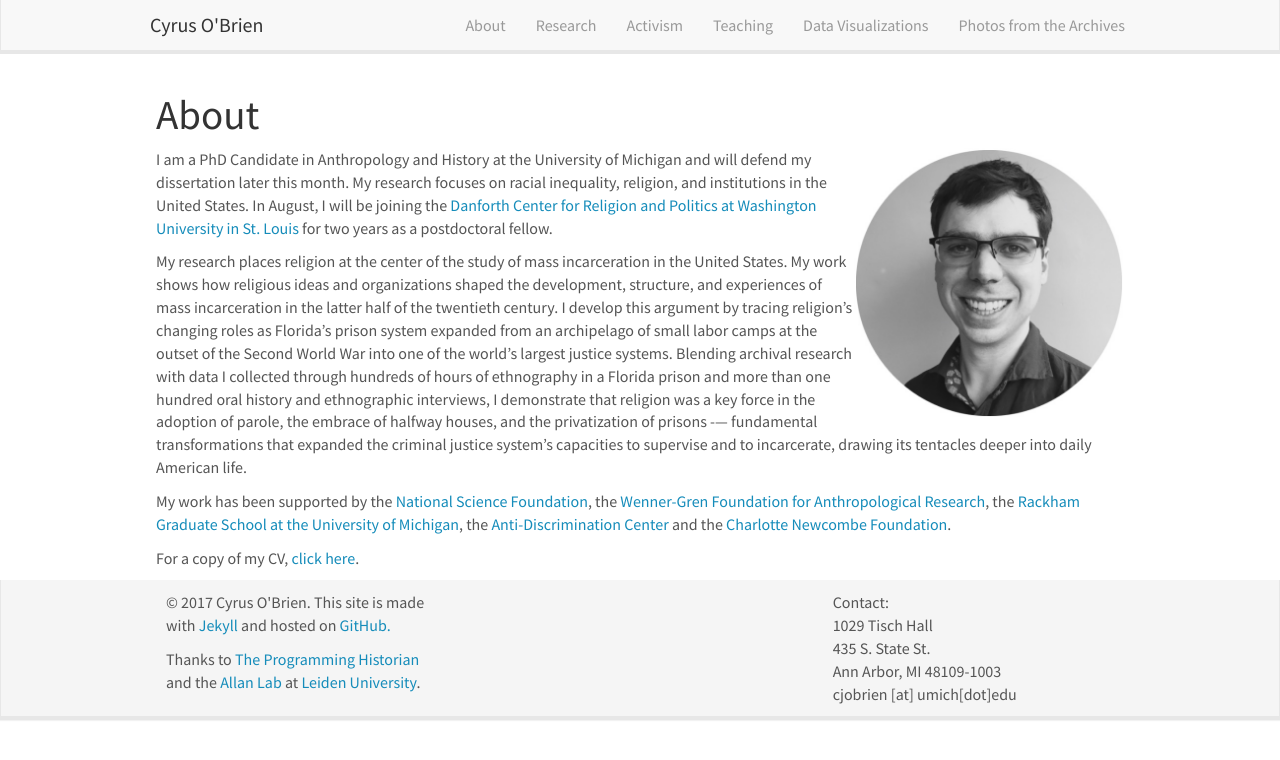
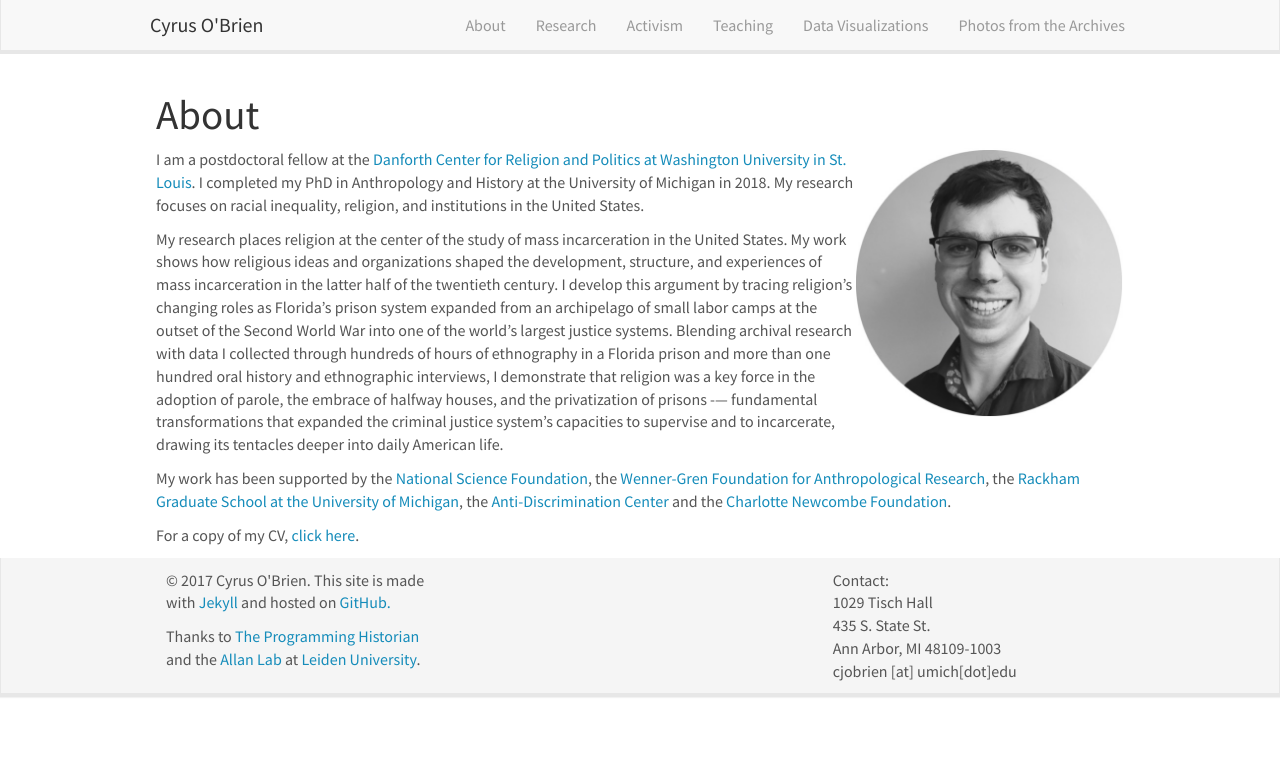
Before and after one commit to cyrusobrien/cyrusobrien, a Jekyll site: the page built from _pages/home.md, in a window 1280 px wide. Shown: the top 760 px of the page. Built offline with Jekyll 4.4.1, drawn with Linux system fonts in a browser that asks for light colours; nearby versions of some CDN libraries.

Commit message:
update affiliation

```diff
--- a/_pages/home.md
+++ b/_pages/home.md
@@ -9,7 +9,7 @@ permalink: /
 # About
 ![]({{ site.url }}{{ site.baseurl }}/images/webportrait.jpg){: style="width: 270px; float: right; border: 10px;"}
 
-I am a PhD Candidate in Anthropology and History at the University of Michigan and will defend my dissertation later this month. My research focuses on racial inequality, religion, and institutions in the United States. In August, I will be joining the [Danforth Center for Religion and Politics at Washington University in St. Louis](http://rap.wustl.edu/john-c-danforth-center-on-religion-and-politics-awards-four-postdoctoral-fellowships-for-2018-2020/) for two years as a postdoctoral fellow.
+I am a postdoctoral fellow at the [Danforth Center for Religion and Politics at Washington University in St. Louis](http://rap.wustl.edu/bio/cyrus-obrien/). I completed my PhD in Anthropology and History at the University of Michigan in 2018. My research focuses on racial inequality, religion, and institutions in the United States.
 
 My research places religion at the center of the study of mass incarceration in the United States. My work shows how religious ideas and organizations  shaped the development, structure, and experiences of mass incarceration in the latter half of the twentieth century. I develop this argument by tracing religion’s changing roles as Florida’s prison system expanded from an archipelago of small labor camps at the outset of the Second World War into one of the world’s largest justice systems. Blending archival research with data I collected through hundreds of hours of ethnography in a Florida prison and more than one hundred oral history and ethnographic interviews, I demonstrate that religion was a key force in the adoption of parole, the embrace of halfway houses, and the privatization of prisons -— fundamental transformations that expanded the criminal justice system’s capacities to supervise and to incarcerate, drawing its tentacles deeper into daily American life.
 
```
